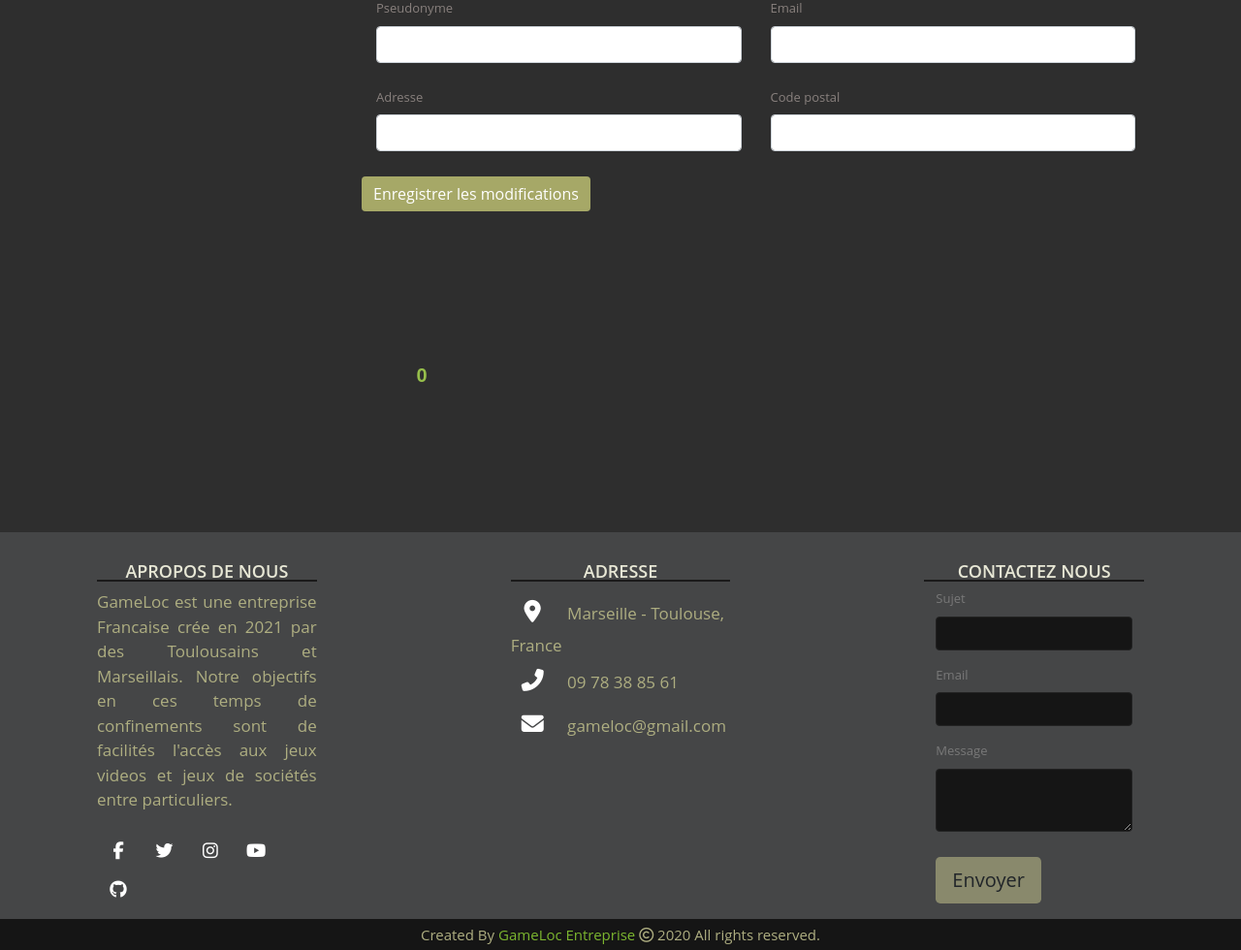
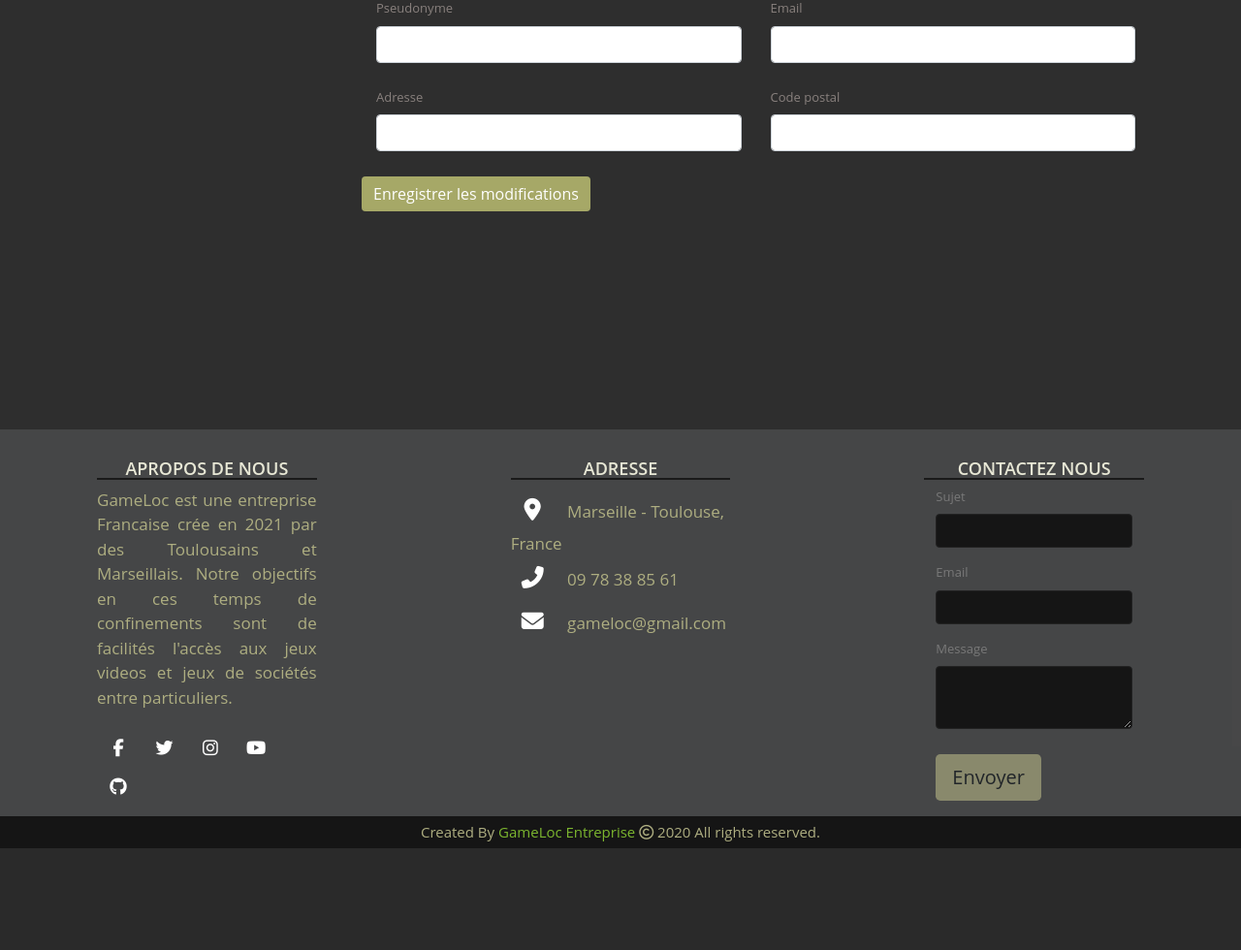
Before and after one commit to FlorentLeDuc/GameLoc, a Symfony app: template templates/site/editprofil.html.twig in a window 1280 px wide. Shown: the part 501-1481 px from the top of the page at 97% size. After the commit the page ends 1376 px from the top, so only its background shows below. Run offline with Twig, Linux system fonts and the light colour scheme; the template is opened without the code that fills it, so the values that code supplies are empty; form fields are guessed from the names that the template uses; some libraries are stand-ins or nearby versions.

Commit message:
Derniere maj

```diff
--- a/templates/site/editprofil.html.twig
+++ b/templates/site/editprofil.html.twig
@@ -58,14 +58,14 @@
                 </div>
             </div>
             <div>
-                <div class="row">
+                {# <div class="row">
                     <div class="col-md-6">
                         <div class="panel">
                             <div class="panel-body">
                                 <div class="bio-chart">
                                     <div style="display:inline;width:100px;height:100px;"><canvas width="100" height="100px"></canvas><input class="knob" data-width="100" data-height="100" data-displayprevious="true" data-thickness=".2" value="{{ app.user.offers|length }}" data-fgcolor="#96be4b" data-bgcolor="#e8e8e8" style="width: 54px; height: 33px; position: absolute; vertical-align: middle; margin-top: 33px; margin-left: -77px; border: 0px; font-weight: bold; font-style: normal; font-variant: normal; font-stretch: normal; font-size: 20px; line-height: normal; font-family: Arial; text-align: center; color: rgb(150, 190, 75); padding: 0px; -webkit-appearance: none; background: none;"></div>
                                 </div>
-                                {# <div class="bio-desk">
+                                <div class="bio-desk">
                                     <h4 class="green">Nombre d'annonces</h4>
                                     {% for offer in offers %}
                                         <section class="cards_body">
@@ -87,11 +87,11 @@
                                             </div>
                                         </section>
                                     {% endfor %}
-                                </div> #}
+                                </div>
                             </div>
                         </div>
                     </div>
-                </div>
+                </div> #}
             </div>
         </div>
     </div>
--- a/templates/site/index.html.twig
+++ b/templates/site/index.html.twig
@@ -60,7 +60,7 @@
 		<table>
 			<tbody>
 				<section class= "decalnav">
-					<div {#id ="scroll-btn"#} class="row justify-content-md-center">
+					<div id ="scroll-btn" class="row justify-content-md-center">
 					    {% for offer in offers %}
 							<section class="cards_body">
 								<div class="blog-post">
```
